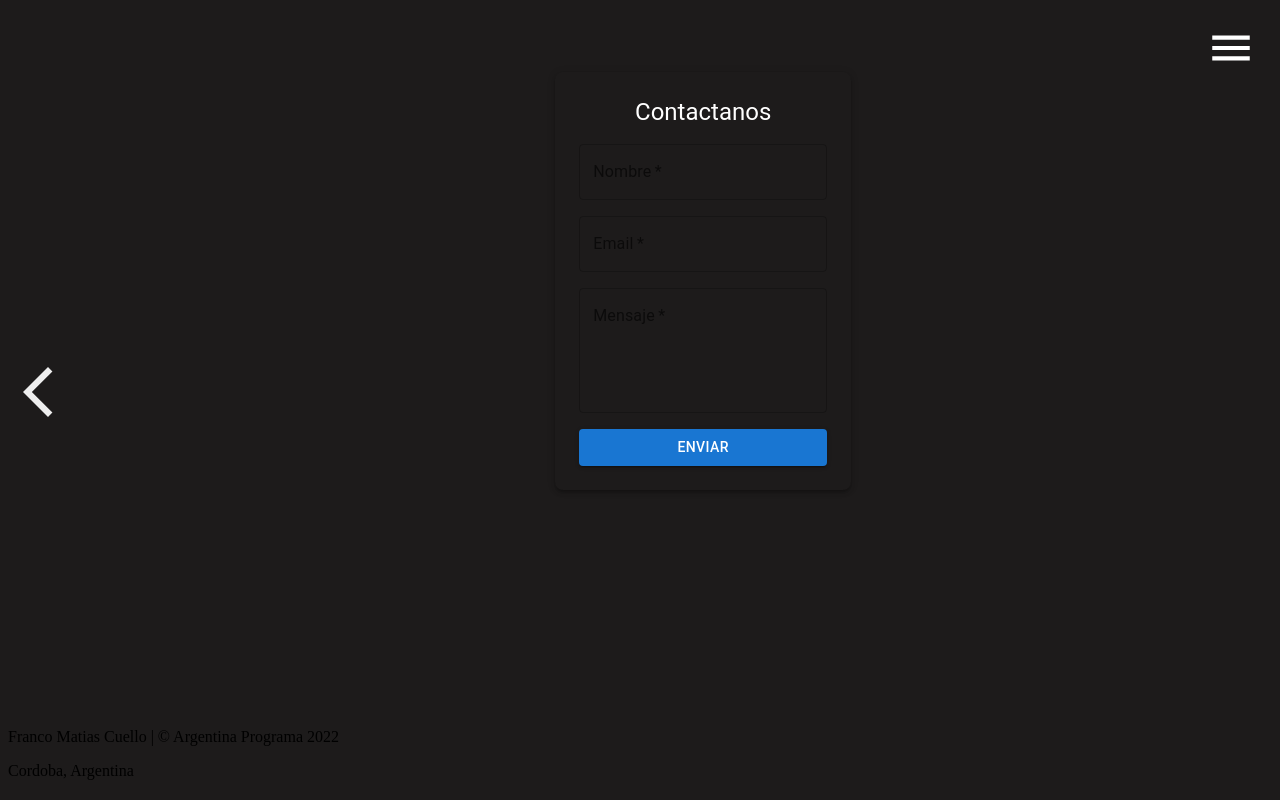
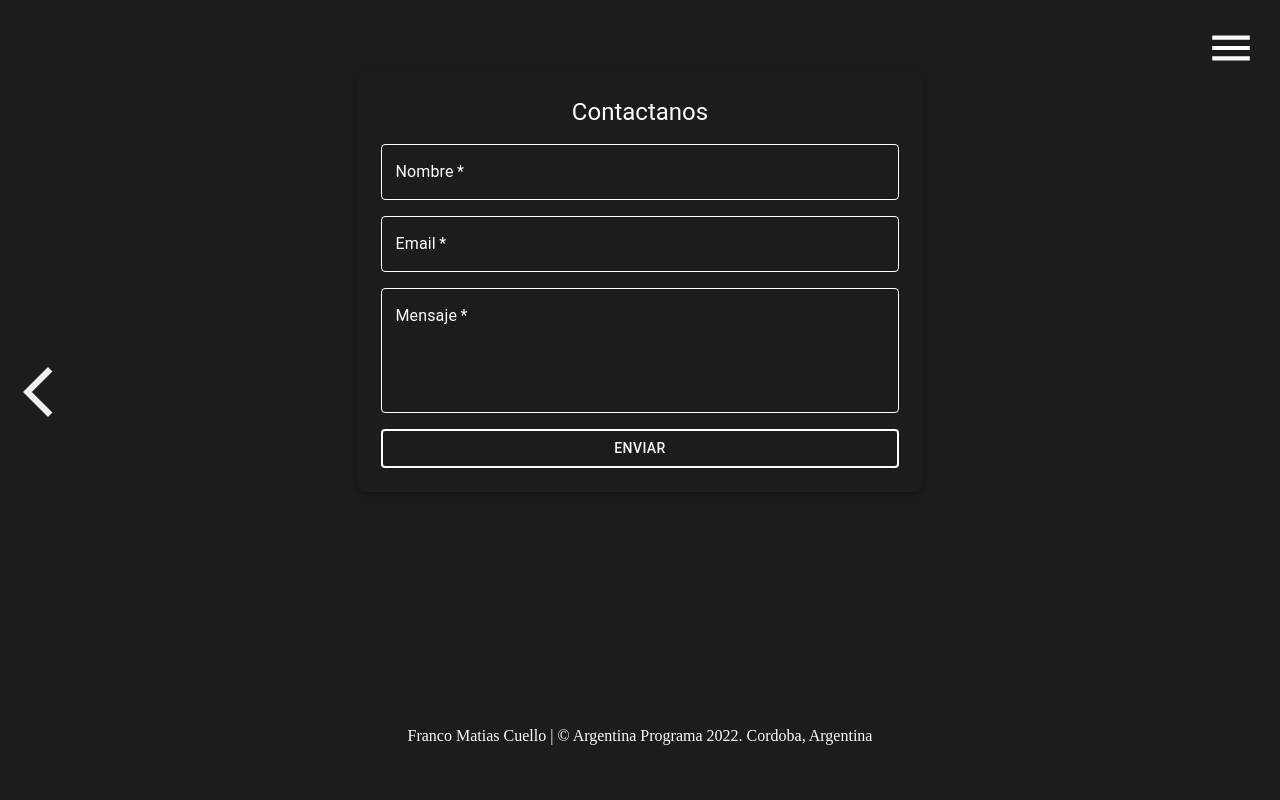
Before and after one commit to FrancoMCuello/PortfolioFMC, a React (Vite) app in the folder front/portfolioFront/: page /contact in a window 1280 px wide. Built offline with nearby package versions, Linux system fonts and the light colour scheme.

Commit message:
adapatando el proyecto

```diff
--- a/front/portfolioFront/package.json
+++ b/front/portfolioFront/package.json
@@ -15,6 +15,7 @@
     "@mui/icons-material": "^5.16.7",
     "@mui/material": "^5.16.7",
     "bootstrap": "^5.3.3",
+    "framer-motion": "^12.16.0",
     "react": "^18.2.0",
     "react-dom": "^18.2.0",
     "react-router-dom": "^6.24.1",
--- a/front/portfolioFront/src/App.tsx
+++ b/front/portfolioFront/src/App.tsx
@@ -4,17 +4,20 @@ import { BrowserRouter, Route, Routes } from "react-router-dom";
 import Contact from "./components/Contacto";
 import Formacion from "./components/Formacion";
 import Skills from "./components/Skills";
+import { AnimatePresence } from "framer-motion";
 
 function App() {
   return (
     <div>
       <BrowserRouter>
+        <AnimatePresence mode="wait">
           <Routes>
             <Route path="/" element={<Home />} />
             <Route path="/contact" element={<Contact />} />
             <Route path="/formacion" element={<Formacion />} />
             <Route path="/skills" element={<Skills />} />
           </Routes>
+        </AnimatePresence>
       </BrowserRouter>
     </div>
   );
--- a/front/portfolioFront/src/components/Contacto.tsx
+++ b/front/portfolioFront/src/components/Contacto.tsx
@@ -4,6 +4,7 @@ import Nav from "./Nav";
 import styled from "styled-components";
 import { TextField, Button, Box, Typography } from "@mui/material";
 import { useState } from "react";
+import PageWrapper from "./PageWrapper";
 function Contact() {
   const navigate = useNavigate();
 
@@ -37,7 +38,7 @@ function Contact() {
   };
 
   return (
-    <>
+    <PageWrapper>
       <StyledUp>
         <Nav />
       </StyledUp>
@@ -51,7 +52,7 @@ function Contact() {
             component="form"
             onSubmit={handleSubmit}
             sx={{
-              maxWidth: 500,
+              width: "50%",
               margin: "0 auto",
               display: "flex",
               flexDirection: "column",
@@ -64,14 +65,14 @@ function Contact() {
             <Typography variant="h5" align="center" color="white">
               Contactanos
             </Typography>
-            <TextField
+            <DarkTextField
               label="Nombre"
               name="nombre"
               value={formData.nombre}
               onChange={handleChange}
               required
             />
-            <TextField
+            <DarkTextField
               label="Email"
               name="email"
               type="email"
@@ -79,7 +80,7 @@ function Contact() {
               onChange={handleChange}
               required
             />
-            <TextField
+            <DarkTextField
               label="Mensaje"
               name="mensaje"
               multiline
@@ -88,17 +89,21 @@ function Contact() {
               onChange={handleChange}
               required
             />
-            <Button variant="contained" type="submit">
+            <DarkButton variant="outlined" type="submit">
               Enviar
-            </Button>
+            </DarkButton>
           </Box>
         </StyledContainerF>
+        <StyledBotonN></StyledBotonN>
       </StyledContainerG>
-      <footer>
-        <p>Franco Matias Cuello | © Argentina Programa 2022</p>
-        <p>Cordoba, Argentina</p>
-      </footer>
-    </>
+      <StyledFooter>
+        <footer>
+          <p>
+            Franco Matias Cuello | © Argentina Programa 2022. Cordoba, Argentina
+          </p>
+        </footer>
+      </StyledFooter>
+    </PageWrapper>
   );
 }
 
@@ -134,4 +139,47 @@ const StyledBotonN = styled.div`
   align-items: center;
 `;
 
+const StyledFooter = styled.div`
+  display: flex;
+  width: 100%;
+  align-items: center;
+  justify-content: center;
+  color: white;
+  max-height: 6vh;
+`;
+
+const DarkTextField = styled(TextField)`
+  && {
+    label {
+      color: white;
+    }
+    input,
+    textarea {
+      color: white;
+    }
+    .MuiOutlinedInput-root {
+      fieldset {
+        border-color: white;
+      }
+      &:hover fieldset {
+        border-color: rgb(75, 77, 75);
+      }
+      &.Mui-focused fieldset {
+        border-color: rgb(74, 82, 75);
+      }
+    }
+  }
+`;
+const DarkButton = styled(Button)`
+  && {
+    color: white;
+    border: 2px solid white;
+    &:hover {
+      background-color: #d3d3d3; /* gris claro */
+      color: black;
+      border: 2px solid #d3d3d3;
+    }
+  }
+`;
+
 export default Contact;
--- a/front/portfolioFront/src/components/Formacion.tsx
+++ b/front/portfolioFront/src/components/Formacion.tsx
@@ -3,7 +3,7 @@ import { useNavigate } from "react-router-dom";
 import BtnArrow from "./BtnArrow";
 import ArrowBackIosIcon from "@mui/icons-material/ArrowBackIosNewOutlined";
 import Nav from "./Nav";
-
+import PageWrapper from "./PageWrapper";
 function Formacion() {
   const navigate = useNavigate();
 
@@ -16,7 +16,7 @@ function Formacion() {
   };
 
   return (
-    <>
+    <PageWrapper>
       <StyledUp>
         <h1
           style={{
@@ -27,7 +27,7 @@ function Formacion() {
             height: "100%",
           }}
         >
-          Formacion dev
+          Desarrollos dev
         </h1>
         <Nav />
       </StyledUp>
@@ -39,11 +39,7 @@ function Formacion() {
 
         <StyledContainerF>
           <div className="containerF">
-            <img
-              className="logoCaC"
-              src="https://elyrod85.github.io/Codo-a-Codo-Proyectos/imgs/logoCACsinbloque.png"
-              alt=""
-            />
+            <img className="logoCaC" src="" alt="Imagen de Proyecto" />
             <h3 className="activateF">
               Aca se agregaria la informacion extendida
             </h3>
@@ -58,10 +54,7 @@ function Formacion() {
             </h3>
           </div>
           <div className="containerF">
-            <img
-              src="https://encrypted-tbn0.gstatic.com/images?q=tbn:ANd9GcT-a2b3iLw0VXbLlgYm6wUcaZ07SMFvddObwR1o9fo37IKyFHufGTSoWHTkJztXTfTf0jk&usqp=CAU"
-              alt=""
-            />
+            <img src="imagen del proyecto" alt="" />
             <h3 className="activateF">
               Aca se agregaria la informacion extendida
             </h3>
@@ -79,7 +72,7 @@ function Formacion() {
           />
         </StyledBotonB>
       </StyledContainerG>
-    </>
+    </PageWrapper>
   );
 }
 
@@ -106,7 +99,7 @@ const StyledContainerF = styled.div`
   display: flex;
   flex-direction: row;
   width: 80%;
-  min-height: 80vh;
+  max-height: 80vh;
   justify-content: center;
   align-items: flex-start;
   gap: 1em;
--- a/front/portfolioFront/src/components/Home.tsx
+++ b/front/portfolioFront/src/components/Home.tsx
@@ -7,6 +7,7 @@ import GitHubIcon from "@mui/icons-material/GitHub";
 import { useNavigate } from "react-router-dom";
 import BtnArrow from "./BtnArrow";
 import ArrowBackIosIcon from "@mui/icons-material/ArrowBackIosNewOutlined";
+import PageWrapper from "./PageWrapper";
 
 function Home() {
   const navigate = useNavigate();
@@ -20,12 +21,17 @@ function Home() {
 
   return (
     <>
+      <PageWrapper>
         <StyledUp>
           <Nav />
         </StyledUp>
         <StyledContainerG>
           <StyledBotonesRedes className="botonesRedes">
-          <IconButton className="botonGit" onClick={navGit} aria-label="GitHub">
+            <IconButton
+              className="botonGit"
+              onClick={navGit}
+              aria-label="GitHub"
+            >
               <GitHubIcon />
             </IconButton>
             <IconButton className="botonGit" aria-label="linkedIn">
@@ -37,12 +43,12 @@ function Home() {
           </StyledBotonesRedes>
 
           <StyledTitulo>
-          <h1>Hola, mi nombre es Franco M. Cuello</h1>
+            <h1>Hola, Somos ...</h1>
             <h2>
-            Lorem ipsum dolor sit amet consectetur adipisicing elit. Quas dicta
-            quibusdam, alias, ab nulla nobis quae tenetur repellendus soluta,
-            harum adipisci animi quasi laudantium obcaecati sit veritatis ea
-            consequuntur quam.
+              Lorem ipsum dolor sit amet consectetur adipisicing elit. Quas
+              dicta quibusdam, alias, ab nulla nobis quae tenetur repellendus
+              soluta, harum adipisci animi quasi laudantium obcaecati sit
+              veritatis ea consequuntur quam.
             </h2>
           </StyledTitulo>
           <StyledBotonTraslado>
@@ -59,6 +65,7 @@ function Home() {
             />
           </StyledBotonTraslado>
         </StyledContainerG>
+      </PageWrapper>
     </>
   );
 }
--- a/front/portfolioFront/src/components/Nav.tsx
+++ b/front/portfolioFront/src/components/Nav.tsx
@@ -17,7 +17,7 @@ function Nav() {
       {menuOpen && (
         <Menu>
           <MenuItem href="/">Home</MenuItem>
-          <MenuItem href="/formacion">Formacion</MenuItem>
+          <MenuItem href="/formacion">Proyectos</MenuItem>
           <MenuItem href="/skills">Skills</MenuItem>
           <MenuItem href="/contact">Contacto</MenuItem>
         </Menu>
@@ -53,9 +53,9 @@ const Menu = styled.div`
   position: absolute;
   top: 60px;
   right: 0;
-  background: white;
+
   box-shadow: 0 4px 8px rgba(0, 0, 0, 0.2);
-  border-radius: 8px;
+
   padding: 10px;
   z-index: 100;
 `;
@@ -63,12 +63,12 @@ const Menu = styled.div`
 const MenuItem = styled.a`
   display: block;
   padding: 10px 20px;
-  color: black;
+  color: white;
   text-decoration: none;
   border-radius: 5px;
 
   &:hover {
-    background-color: #f0f0f0;
+    background-color: rgb(82, 80, 80);
   }
 `;
 
--- /dev/null
+++ b/front/portfolioFront/src/components/PageWrapper.tsx
@@ -0,0 +1,33 @@
+import { motion } from "framer-motion";
+import { ReactNode } from "react";
+
+type Props = {
+  children: ReactNode;
+};
+
+const PageWrapper = ({ children }: Props) => {
+  return (
+    <motion.div
+      initial={{ rotateY: 90, opacity: 0 }}
+      animate={{
+        rotateY: 0,
+        opacity: 1,
+        transition: { duration: 0.6, ease: "easeInOut" },
+      }}
+      exit={{
+        rotateY: -90,
+        opacity: 0,
+        transition: { duration: 0.6, ease: "easeInOut" },
+      }}
+      style={{
+        perspective: 1000,
+        transformStyle: "preserve-3d",
+        backfaceVisibility: "hidden",
+      }}
+    >
+      {children}
+    </motion.div>
+  );
+};
+
+export default PageWrapper;
--- a/front/portfolioFront/src/components/Skills.tsx
+++ b/front/portfolioFront/src/components/Skills.tsx
@@ -5,6 +5,7 @@ import { useNavigate } from "react-router-dom";
 import BtnArrow from "./BtnArrow";
 import ArrowBackIosIcon from "@mui/icons-material/ArrowBackIosNewOutlined";
 import Nav from "./Nav";
+import PageWrapper from "./PageWrapper";
 
 function Skills() {
   const navigate = useNavigate();
@@ -16,7 +17,7 @@ function Skills() {
   };
 
   return (
-    <>
+    <PageWrapper>
       <StyledUp>
         <h1
           style={{
@@ -79,7 +80,7 @@ function Skills() {
           />
         </StyledBotonB>
       </StyledContainerG>
-    </>
+    </PageWrapper>
   );
 }
 
@@ -99,12 +100,13 @@ const StyledContainerG = styled.div`
   justify-content: center;
   align-items: center;
   width: 100%;
+  min-height: 80vh;
 `;
 
 const StyledContainerSkills = styled.div`
   display: flex;
   width: 90%;
-  min-height: 80vh;
+  max-height: 80vh;
   padding: 0.5em;
   color: white;
   justify-content: center;
```
Also changed, not shown: 1 other file (tests, documents, lock files or other folders). Lines whose indentation alone changed are shown as unchanged.
